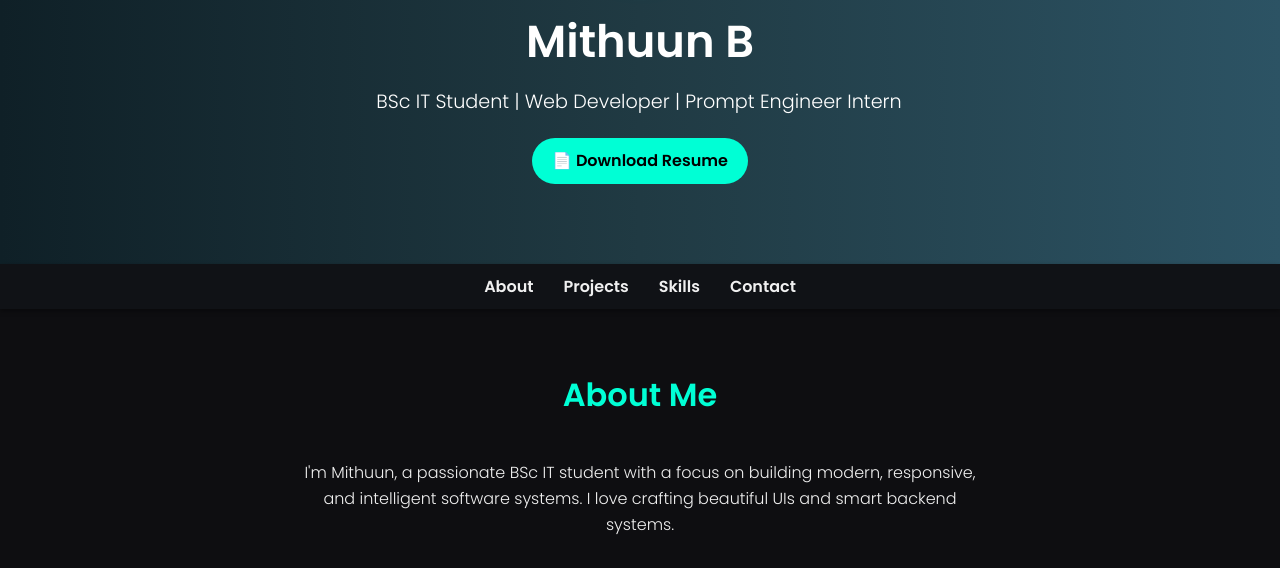
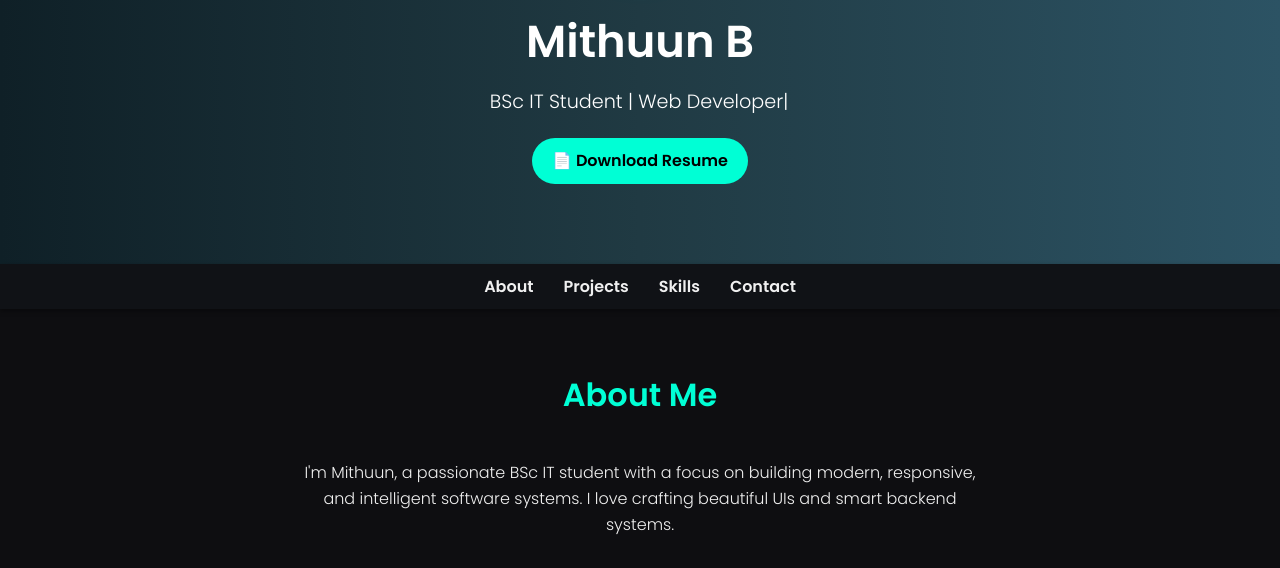
Before and after one commit to MithuuN007PROG/Portfolio, a plain HTML site: page index.html in a window 1280 px wide. Shown: the part 232-800 px from the top of the page. Drawn offline with nearby package versions, Linux system fonts and the light colour scheme.

Commit message:
Update index.html

```diff
--- a/index.html
+++ b/index.html
@@ -231,7 +231,7 @@
 <header>
   <img src="profile.jpg" alt="Mithuun Profile" class="profile-pic">
   <h1>Mithuun B</h1>
-  <div class="typing">BSc IT Student | Web Developer | Prompt Engineer Intern</div>
+  <div class="typing">BSc IT Student | Web Developer|</div>
   <a href="Mithuun_Resume.pdf" class="resume-btn" download>📄 Download Resume</a>
 </header>
 
```
